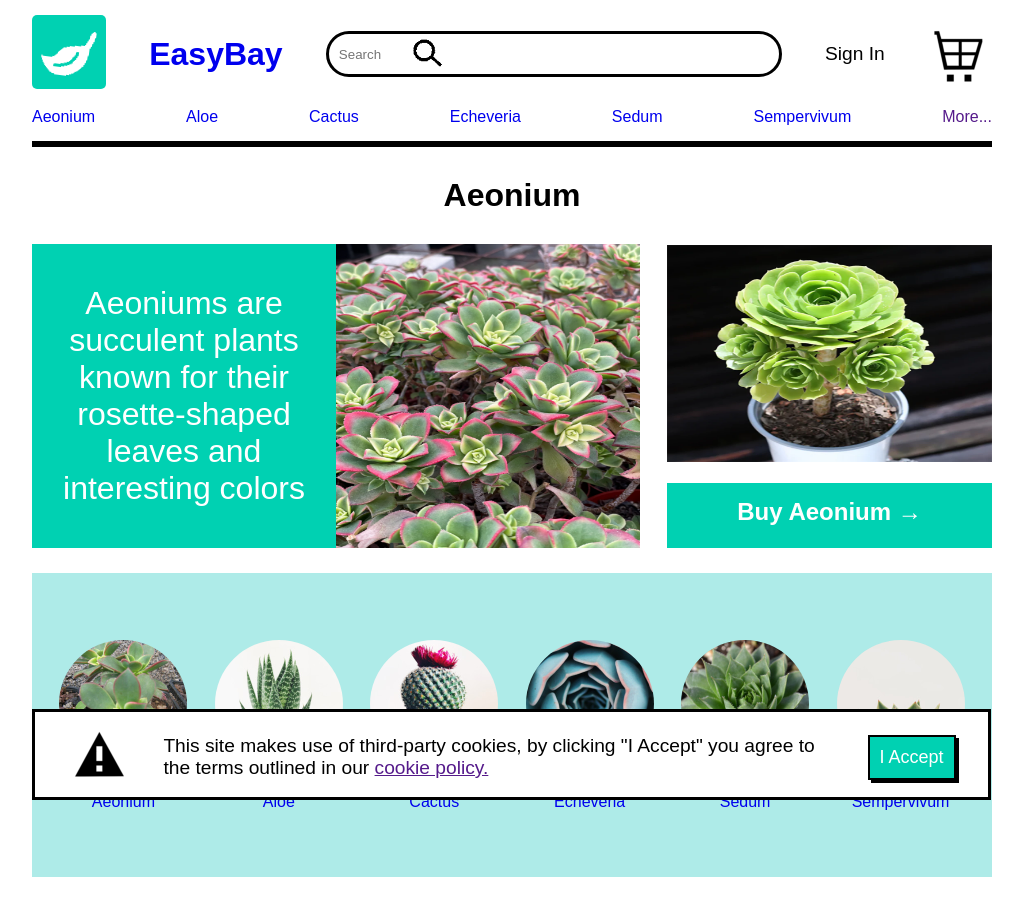
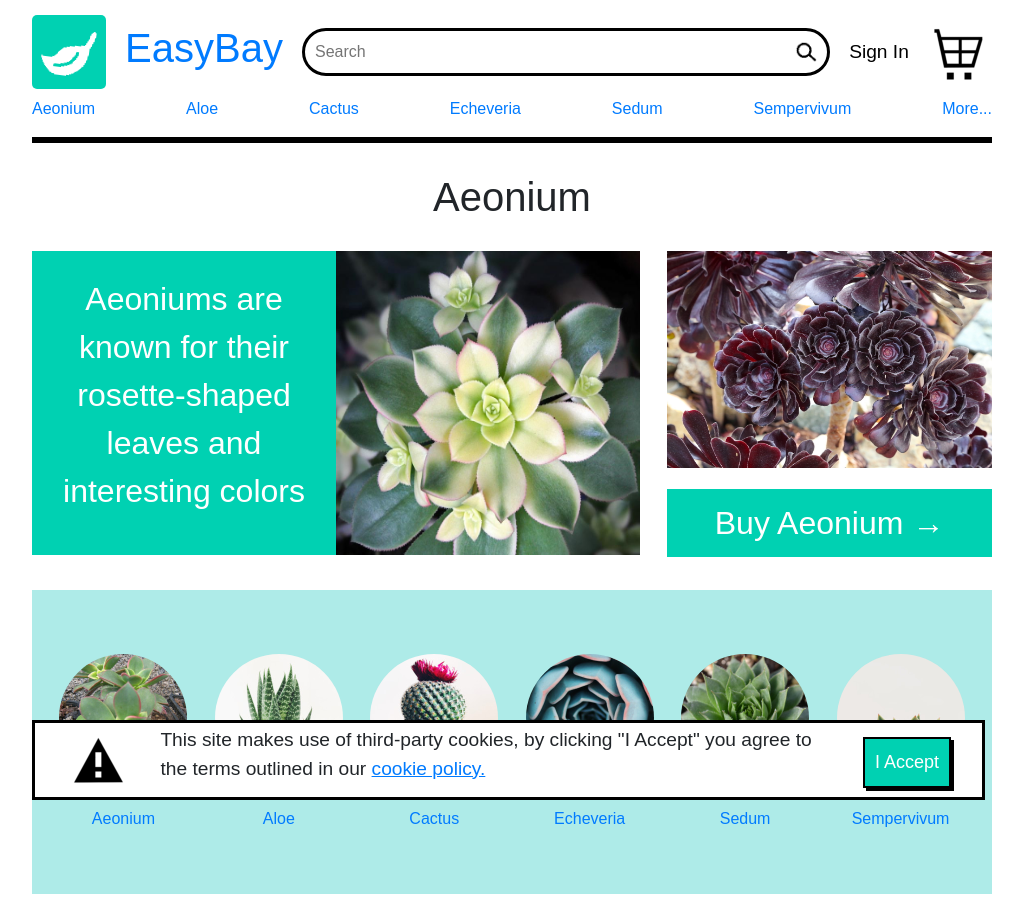
Before and after one commit to BoscoBosco44/WebFuninal, a plain HTML site: page AeoniumPg.html in a window 1280 px wide. Shown: the whole page, without its empty margins (128-1151 px from the left). Drawn offline with nearby package versions, Linux system fonts and the light colour scheme.

Commit message:
pro updates

```diff
--- a/AeoniumPg.html
+++ b/AeoniumPg.html
@@ -5,6 +5,8 @@
     <meta name="viewport" content="width=device-width, initial-scale=1.0">
     <title>Yellow Belt Exam</title>
     <link rel="stylesheet" href="ybe.css">
+    <link href="https://stackpath.bootstrapcdn.com/bootstrap/4.5.2/css/bootstrap.min.css" rel="stylesheet" />
+
     <script src="ybe.js"></script>
 </head>
 <body>
@@ -17,12 +19,18 @@
                 <a href="index.html">
                     <h1>EasyBay</h1>
                 </a>
-                <input id="searchBox" type="text"  placeholder="Search">
+
+                <div id="searchBox">
+                    <input type="text" placeholder="Search">
+
+                    <img id="searchLogo" src="./images/assets/search-dark.png" alt="searchLogo">
+
+                </div>
+
                 <button id="signInBtn">Sign In</button>
                 <img onclick="alertMsg()" src="./images/assets/cart-dark.png" alt="ShoppingCart">
             </div>
-            <img id="searchLogo" src="./images/assets/search-dark.png" alt="searchLogo">
-            <ul id="catiLinks" class="flex">
+            <ul id="catiLinks" class="flex mt-2">
                 <li><a href="AeoniumPg.html">Aeonium</a></li>
                 <li><a href="AloePg.html">Aloe</a></li>
                 <li><a href="CactusPg.html">Cactus</a></li>
@@ -39,13 +47,13 @@
                 <div id="discoverCatiBox">
                     <div id="discoverCatiTxt">
                         <p class="whiteText">
-                            Aeoniums are succulent plants known for their rosette-shaped leaves and interesting colors
+                            Aeoniums are known for their rosette-shaped leaves and interesting colors
                         </p>
                     </div>
-                    <img class="Succlents1and2" src="./images/assets/Aeonium-3.webp" alt="Succlents1">
+                    <img class="Succlents1and2" src="./images/assets/Aeonium-6.webp" alt="Succlents1">
                 </div>
                 <div id="soothAloBox">
-                    <img class="smoothAloPic" src="./images/assets/Aeonium-4.webp" alt="alo">
+                    <img class="smoothAloPic" src="./images/assets/Aeonium-5.jpg" alt="alo">
                     <h2 id="soothAloText">Buy Aeonium &#x2192;</h2>
                 </div>
             </div>
--- a/ybe.css
+++ b/ybe.css
@@ -3,7 +3,9 @@
     outline: 0px;
     padding: 0;
     margin: 0;
-    font-family: sans-serif;
+    font-family: Arial;
+/*    background-image: url("images/assets/bgImg.webp");
+*/
 }
 
 /* --------------------------- General ---------------------------- */
@@ -49,6 +51,7 @@ a {
 
 #leafLogo {
     background-color: rgb(0, 209, 178);
+
     padding: 5px;
     border-radius: 5px;
     /* transform: rotate(180deg); */
@@ -67,11 +70,12 @@ a {
 }
 
 #searchLogo {
-    width: 2em;
-    height: 2em;
-    position: absolute;
-    top: 2.3em;
-    right: 44.3em;
+/*    width: 2em;
+    height: 2em;*/
+/*    position: absolute;
+*/
+/*    top: 2.3em;
+    right: 44.3em;*/
 }
 
 #alertLogo {
@@ -81,15 +85,28 @@ a {
 
 .smoothAloPic {
     width: 325px;
-    height: 217px;
+    height: 217px !important;
+
+/*    height:auto;
+*/
 }
 
 /* --------------------------- Top bar ---------------------------- */
 
-#topBar{
+.colorTeil {
+    color: rgb(0, 209, 178);
+}
+
+#topBar {
     display: flex;
     flex-direction: column;
     margin-top: 15px;
+    /*    background-color: rgb(194, 107, 101);
+*/
+
+/*    background-image: url("images/assets/bgImg.webp");
+*/
+
 }
 
 #topBarFunctions {
@@ -102,7 +119,10 @@ a {
     border-radius: 50px;
     width: 33em;
     height: 3em;
-    padding-left: 10px;
+    padding: 10px;
+
+    display:flex;
+    justify-content: space-between;
 }
 
 #signInBtn {
@@ -115,7 +135,8 @@ a {
 #solidLine {
     border: 3px solid black;
     width: auto;
-    margin-top: 15px;
+/*    margin-top: 15px;
+*/
     margin-bottom: 15px;
 }
 
@@ -168,10 +189,12 @@ a {
 #soothAloText {
     margin-top: 21px;
     background-color: rgb(0, 209, 178);
-    height: 50px;
+/*    height: 100%;
+*/
     color: white;
     text-align: center;
     padding-top: 15px;
+    padding-bottom: 15px;
 }
 
 /* ----------------- cati box ------------------ */
```
Also changed, not shown: AloePg.html (+13 -5 lines), CactusPg.html (+13 -5 lines), EcheveriaPg.html (+12 -4 lines), SedumPg.html (+12 -4 lines), SempervivumPg.html (+13 -5 lines), index.html (+12 -5 lines), images/assets/Aeonium-5.jpg (added), images/assets/Aeonium-6.webp (added), images/assets/aloe-3.jpg (added), images/assets/aloe-4.webp (added), images/assets/bgImg.webp (added), 1 other file.
